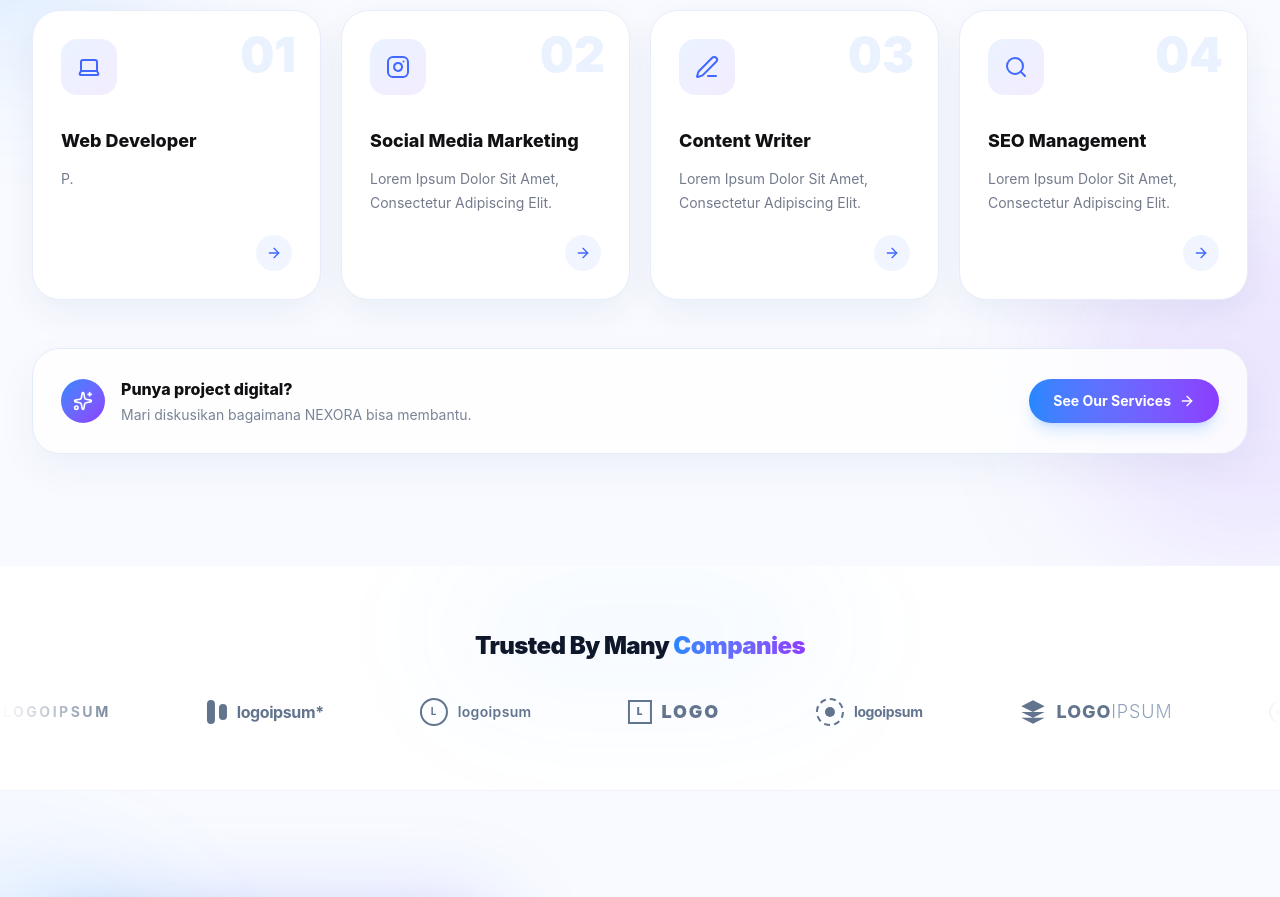
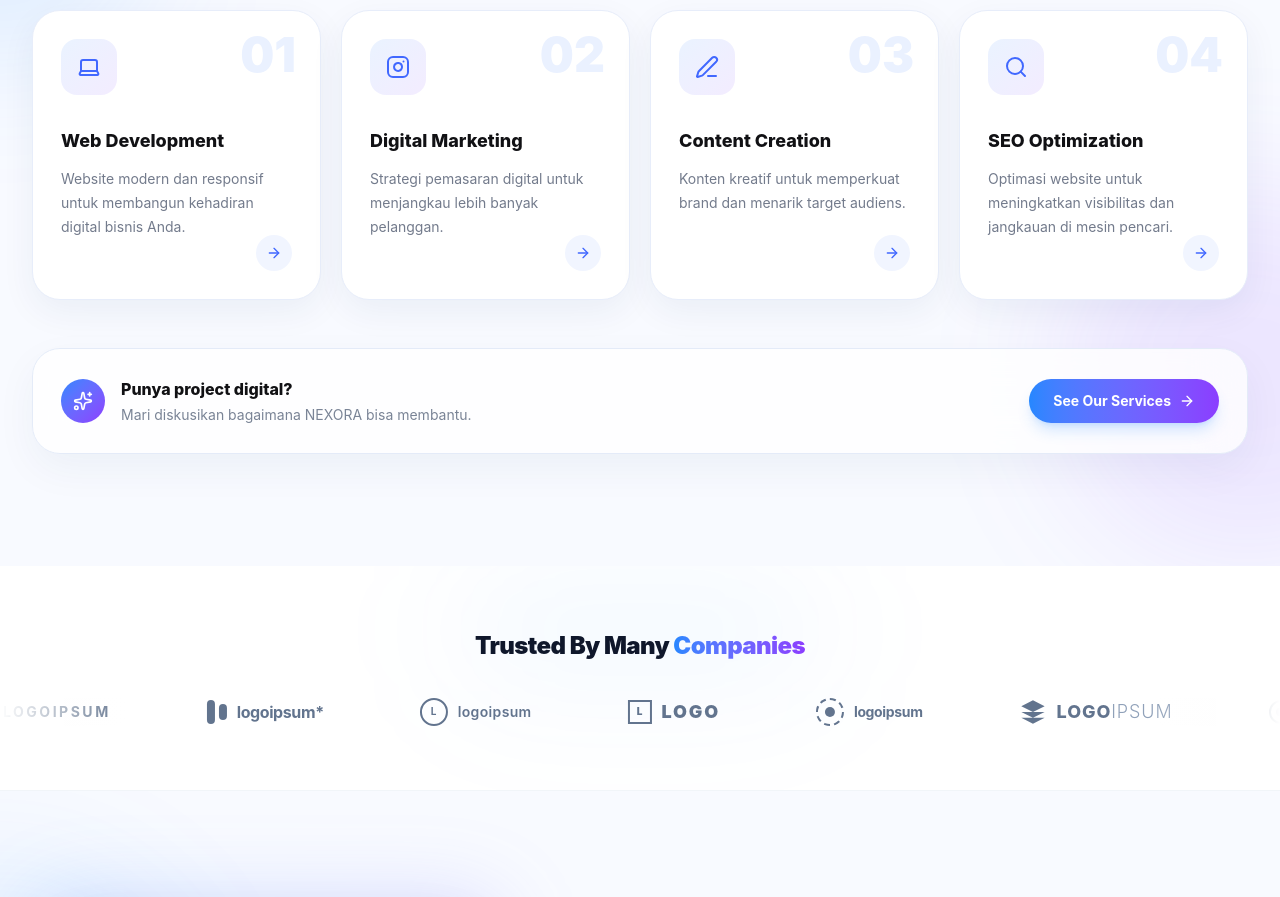
Before and after one commit to fii-git/Nexora-main, a React (Vite) app: page / in a window 1280 px wide. Shown: the part 2300-3197 px from the top of the page. Built offline with nearby package versions, Linux system fonts and the light colour scheme.

Commit message:
fix:ganti judul dan rincian service

```diff
--- a/src/data.ts
+++ b/src/data.ts
@@ -21,29 +21,29 @@ export const navItems = [
 export const servicesData: ServiceItem[] = [
   {
     id: "web-dev",
-    title: "Web Developer",
-    description: "P.",
+    title: "Web Development",
+    description: "Website modern dan responsif untuk membangun kehadiran digital bisnis Anda.",
     iconName: "Laptop",
     highlighted: false,
   },
   {
     id: "social-media",
-    title: "Social Media Marketing",
-    description: "Lorem Ipsum Dolor Sit Amet, Consectetur Adipiscing Elit.",
+    title: "Digital Marketing",
+    description: "Strategi pemasaran digital untuk menjangkau lebih banyak pelanggan.",
     iconName: "Instagram",
     highlighted: true,
   },
   {
     id: "content-writer",
-    title: "Content Writer",
-    description: "Lorem Ipsum Dolor Sit Amet, Consectetur Adipiscing Elit.",
+    title: "Content Creation",
+    description: "Konten kreatif untuk memperkuat brand dan menarik target audiens.",
     iconName: "PenLine",
     highlighted: false,
   },
   {
     id: "seo-management",
-    title: "SEO Management",
-    description: "Lorem Ipsum Dolor Sit Amet, Consectetur Adipiscing Elit.",
+    title: "SEO Optimization",
+    description: "Optimasi website untuk meningkatkan visibilitas dan jangkauan di mesin pencari.",
     iconName: "Search",
     highlighted: false,
   },
```
